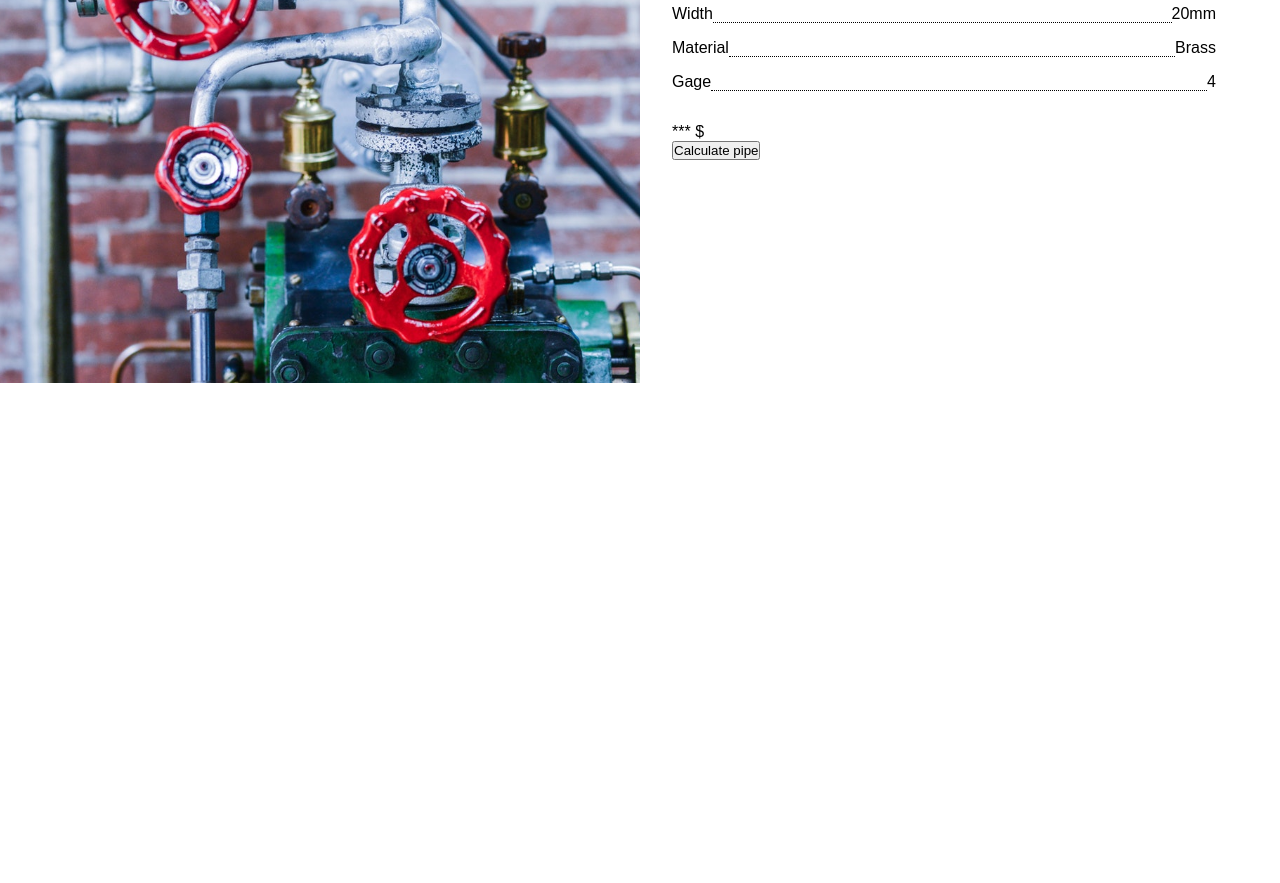
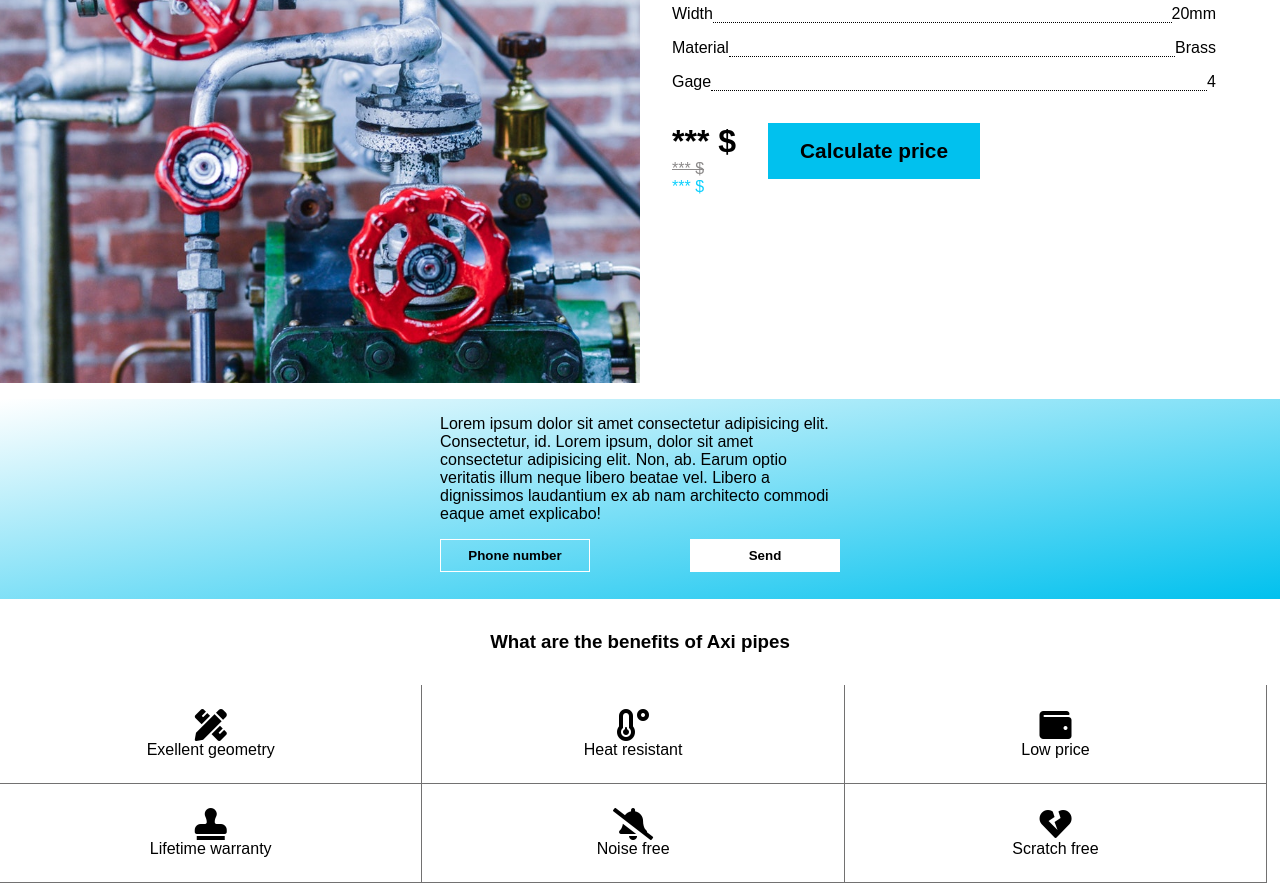
Before and after one commit to madjack99/axi-water-pipes, a website: page dist/index.html in a window 1280 px wide. Shown: the part 960-1843 px from the top of the page. Before the commit the page ends 1343 px from the top, so only its background shows below. Drawn offline with Linux system fonts and the light colour scheme.

Commit message:
add order and benefits sections

```diff
--- a/scss/_config.scss
+++ b/scss/_config.scss
@@ -1,5 +1,5 @@
 $primary-color: #01c1ee;
-$secondary-color: #444;
+$secondary-color: rgb(114, 113, 113);
 
 @mixin button {
   width: 340px;
--- a/scss/styles.scss
+++ b/scss/styles.scss
@@ -17,6 +17,10 @@ a {
 
 ul {
   list-style: none;
+}
+
+button {
+  border: none;
 }
 
 #main-header {
@@ -75,7 +79,6 @@ ul {
         @include button;
         margin-left: 20px;
         background: #fff;
-        border: none;
       }
     }
   }
@@ -156,6 +159,83 @@ main {
             }
           }
         }
+
+        .price {
+          display: inline-block;
+          float: left;
+          margin-right: 2rem;
+
+          .actual-price {
+            font-size: 2rem;
+            font-weight: 600;
+          }
+
+          .old-price {
+            text-decoration: line-through;
+            color: lighten($secondary-color, 10);
+          }
+          .discount {
+            color: lighten($primary-color, 5);
+          }
+        }
+
+        button {
+          background: $primary-color;
+          padding: 1rem 2rem;
+          font-size: 1.3rem;
+          font-weight: 600;
+        }
+      }
+    }
+  }
+
+  .order-block {
+    margin-top: 1rem;
+    min-height: 200px;
+    background: linear-gradient(to left top, $primary-color, #fff);
+
+    .order-box {
+      padding: 1rem 0;
+      width: 400px;
+      margin: 0 auto;
+
+      .order-contact {
+        padding-top: 1rem;
+        display: flex;
+        justify-content: space-between;
+
+        .tel {
+          background: rgba(#fff, 0);
+          width: 150px;
+          border: 1px solid #fff;
+          padding: 0.5rem;
+          font-weight: 600;
+        }
+
+        .send {
+          background: #fff;
+          width: 150px;
+          padding: 0.5rem;
+          font-weight: 600;
+        }
+      }
+    }
+  }
+
+  .benefits {
+    h3 {
+      text-align: center;
+      padding: 2rem;
+    }
+    .benefits-items {
+      display: grid;
+      grid-template-columns: 33% 33% 33%;
+
+      .benefit-item {
+        text-align: center;
+        padding: 1.5rem;
+        border-bottom: 1px solid $secondary-color;
+        border-right: 1px solid $secondary-color;
       }
     }
   }
```
Also changed, not shown: dist/img/bathroom.jpg (added), dist/index.html, dist/styles/styles.css, 1 other file.
